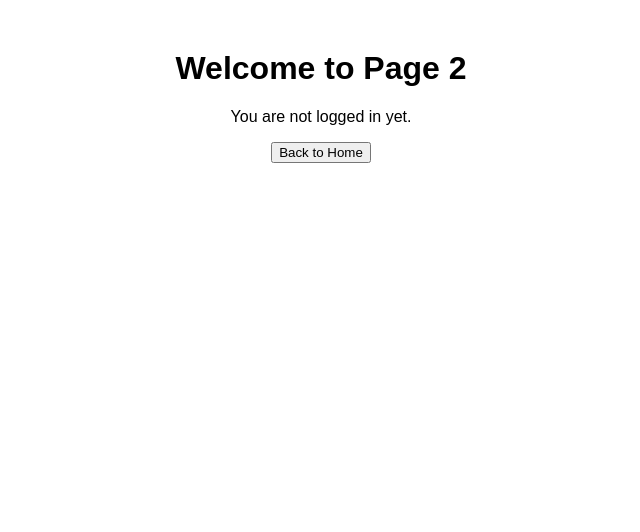
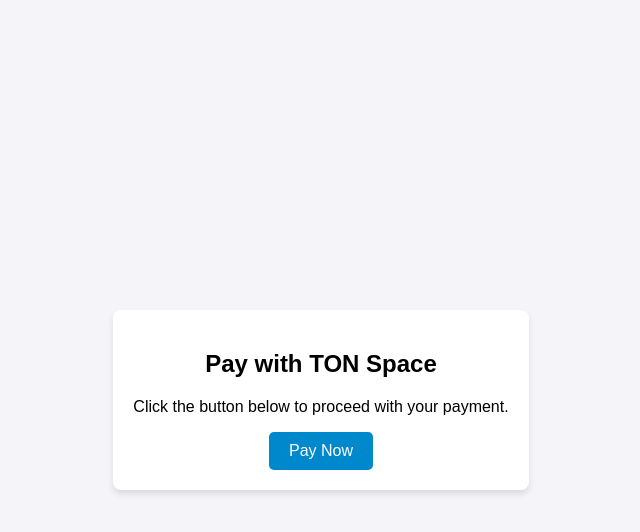
Before and after one commit to Kimou1992/maizakim, a plain HTML site: page page2.html in a window 1280 px wide. Shown: the whole page, without its empty margins (319-959 px from the left). Drawn offline with Linux system fonts and the light colour scheme.

Commit message:
Update page2.html

```diff
--- a/page2.html
+++ b/page2.html
@@ -3,35 +3,61 @@
 <head>
     <meta charset="UTF-8">
     <meta name="viewport" content="width=device-width, initial-scale=1.0">
-    <title>Page 2 - User Info</title>
+    <title>TON Space Payment</title>
     <style>
         body {
             font-family: Arial, sans-serif;
+            display: flex;
+            justify-content: center;
+            align-items: center;
+            height: 100vh;
+            margin: 0;
+            background-color: #f4f4f9;
+        }
+
+        .container {
             text-align: center;
-            margin-top: 50px;
+            padding: 20px;
+            background: #fff;
+            box-shadow: 0 4px 6px rgba(0, 0, 0, 0.1);
+            border-radius: 8px;
+        }
+
+        button {
+            padding: 10px 20px;
+            font-size: 16px;
+            color: #fff;
+            background-color: #0088cc;
+            border: none;
+            border-radius: 5px;
+            cursor: pointer;
+        }
+
+        button:hover {
+            background-color: #005f8a;
         }
     </style>
 </head>
 <body>
-    <h1>Welcome to Page 2</h1>
-    <p id="user-info">You are not logged in yet.</p>
-    <button onclick="window.location.href='https://kimou1992.github.io/maizakim/index'">Back to Home</button>
+    <div class="container">
+        <h2>Pay with TON Space</h2>
+        <p>Click the button below to proceed with your payment.</p>
+        <button id="pay-button">Pay Now</button>
+    </div>
 
     <script>
-        // سيتم هنا استخدام Telegram API لعرض بيانات المستخدم بعد التوثيق
-        // يتم إضافة بيانات المستخدم على الصفحة بعد نجاح تسجيل الدخول
-        window.onload = function() {
-            if (window.Telegram && window.Telegram.WebApp) {
-                const user = window.Telegram.WebApp.initDataUnsafe;
-                if (user) {
-                    document.getElementById('user-info').innerHTML = `
-                        <strong>Welcome, ${user.first_name}!</strong><br>
-                        <strong>User ID:</strong> ${user.id}<br>
-                        <strong>Username:</strong> ${user.username}<br>
-                    `;
-                }
-            }
-        }
+        document.getElementById("pay-button").addEventListener("click", function() {
+            // إعداد عنوان الدفع ومبلغ المعاملة
+            const recipientAddress = "EQXXXXXXXXXXXXXXXXXXXXXXXXXXXX"; // ضع عنوان المحفظة المستقبلة
+            const amountTON = 0.1; // المبلغ المطلوب بالدفع بـ TON
+            const memo = "Payment for Service"; // ملاحظة اختيارية
+
+            // بناء رابط الدفع عبر TON
+            const tonPaymentLink = `https://tonhub.com/transfer/${recipientAddress}?amount=${amountTON}&text=${encodeURIComponent(memo)}`;
+
+            // فتح نافذة الدفع
+            window.open(tonPaymentLink, "_blank");
+        });
     </script>
 </body>
 </html>
```
